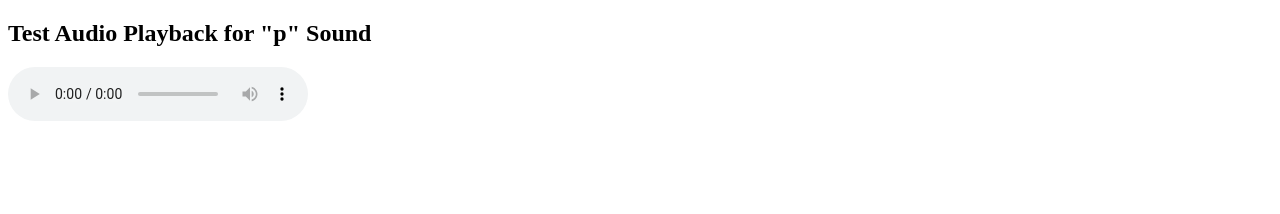
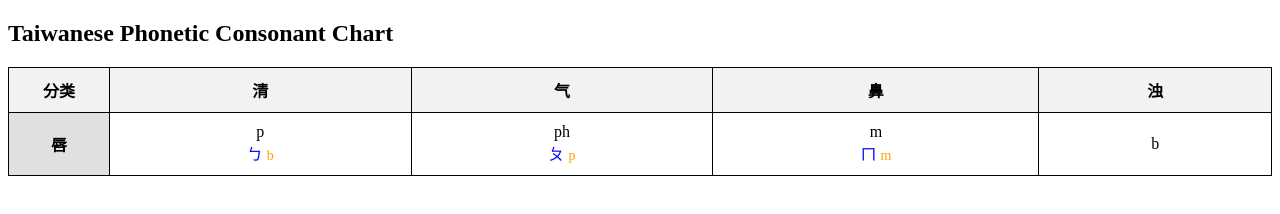
Before and after one commit to 33learn/taiwaneseConsonants, a plain HTML site: page index.html in a window 1280 px wide. Drawn offline with Linux system fonts and the light colour scheme.

Commit message:
Update index.html

```diff
--- a/index.html
+++ b/index.html
@@ -1,19 +1,94 @@
- <!DOCTYPE html>
+<!DOCTYPE html>
 <html lang="en">
 <head>
     <meta charset="UTF-8">
     <meta name="viewport" content="width=device-width, initial-scale=1.0">
-    <title>Audio Test</title>
+    <title>Taiwanese Phonetic Consonant Chart</title>
+    <style>
+        table {
+            border-collapse: collapse;
+            width: 100%;
+            text-align: center;
+        }
+        th, td {
+            border: 1px solid #000;
+            padding: 10px;
+        }
+        td {
+            cursor: pointer;
+            position: relative;
+        }
+        .header {
+            background-color: #f2f2f2;
+        }
+        .place {
+            font-weight: bold;
+            background-color: #e0e0e0;
+            width: 80px;
+        }
+        .sound-details {
+            display: block;
+            font-size: 16px;
+            color: blue; /* Zhuyin Fuhao */
+        }
+        .pinyin {
+            color: orange; /* Pinyin */
+            font-size: 14px;
+        }
+    </style>
 </head>
 <body>
 
-<h2>Test Audio Playback for "p" Sound</h2>
+<h2>Taiwanese Phonetic Consonant Chart</h2>
 
-<!-- This will test one audio file -->
-<audio controls>
-    <source src="https://raw.githubusercontent.com/33learn/taiwaneseConsonants/main/p.mp3?raw=true" type="audio/mpeg">
-    Your browser does not support the audio element.
-</audio>
+<table>
+    <tr class="header">
+        <th>分类</th>
+        <th>清</th>
+        <th>气</th>
+        <th>鼻</th>
+        <th>浊</th>
+    </tr>
+    <tr>
+        <td class="place">唇</td>
+        <td data-sound="p">
+            p<br>
+            <span class="sound-details">ㄅ <span class="pinyin">b</span></span>
+        </td>
+        <td data-sound="ph">
+            ph<br>
+            <span class="sound-details">ㄆ <span class="pinyin">p</span></span>
+        </td>
+        <td data-sound="m">
+            m<br>
+            <span class="sound-details">ㄇ <span class="pinyin">m</span></span>
+        </td>
+        <td data-sound="b">
+            b<br>
+        </td>
+    </tr>
+    <!-- Add more rows for other consonants -->
+</table>
+
+<!-- 简单的点击播放功能 -->
+<script>
+    const sounds = {
+        "p": "https://raw.githubusercontent.com/33learn/taiwaneseConsonants/main/p.mp3?raw=true",
+        "ph": "https://raw.githubusercontent.com/33learn/taiwaneseConsonants/main/ph.mp3?raw=true",
+        "m": "https://raw.githubusercontent.com/33learn/taiwaneseConsonants/main/m.mp3?raw=true",
+        "b": "https://raw.githubusercontent.com/33learn/taiwaneseConsonants/main/b.mp3?raw=true"
+        // 继续为其他音频文件添加链接
+    };
+
+    // 点击单元格时播放音频
+    document.querySelectorAll('td[data-sound]').forEach(function(td) {
+        td.addEventListener('click', function() {
+            const sound = this.getAttribute('data-sound');
+            const audio = new Audio(sounds[sound]);
+            audio.play();
+        });
+    });
+</script>
 
 </body>
 </html>
```
